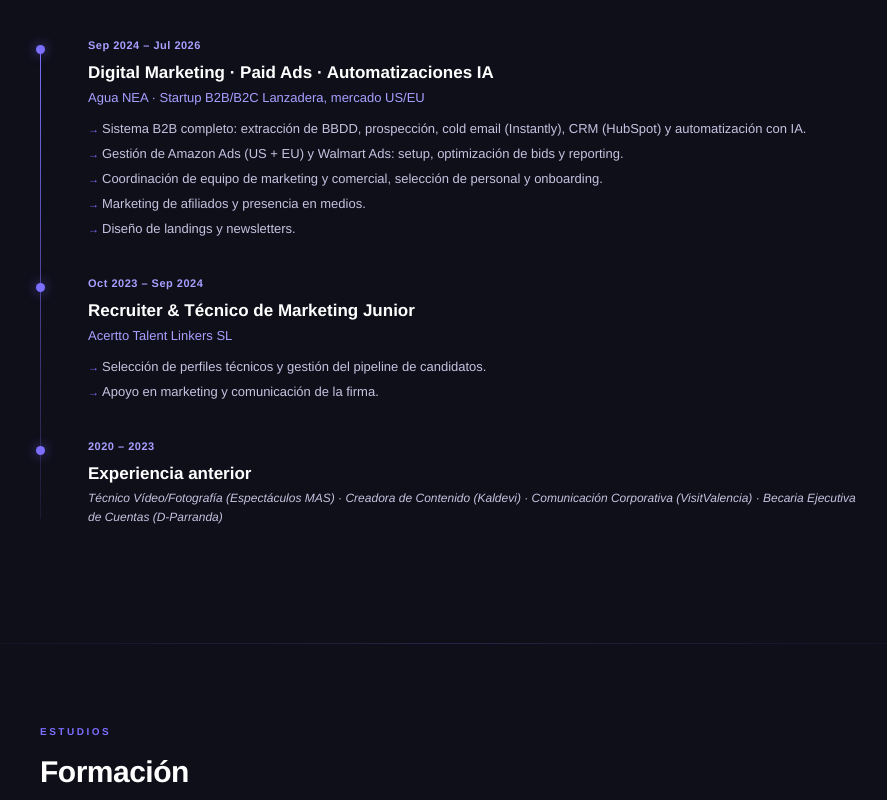
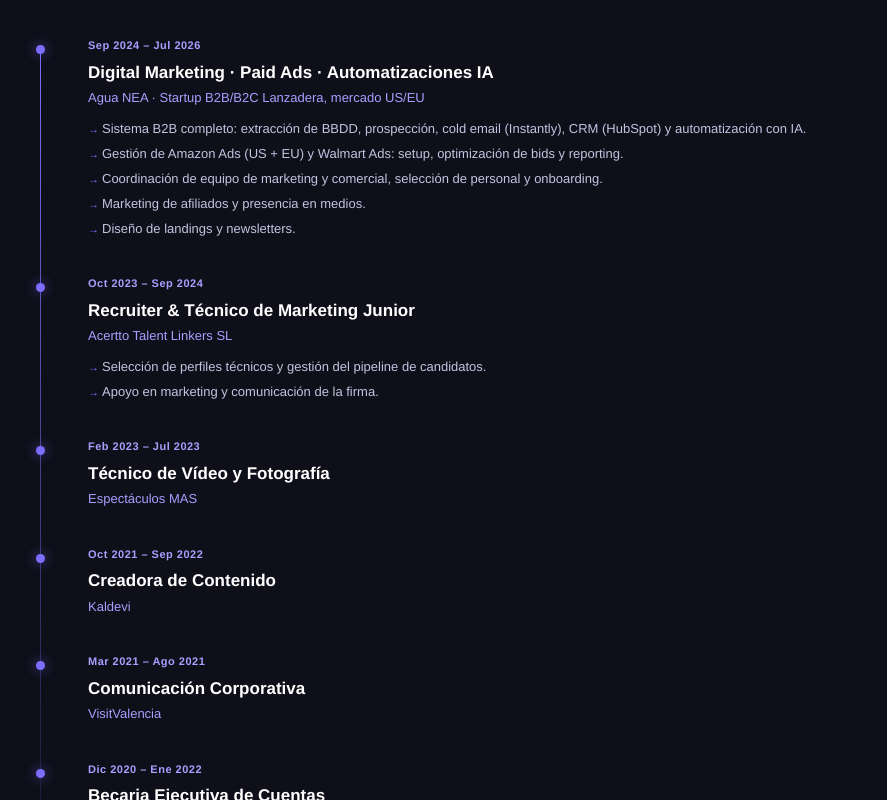
Before and after one commit to marinagarciamgg99-ux/marinagarciamgg99-ux.github.io, a plain HTML site: page index.html in a window 1280 px wide. Shown: the part 2000-2800 px from the top of the page, without its empty margins (190-1077 px from the left). Drawn offline with Linux system fonts and the light colour scheme.

Commit message:
Experiencia anterior desglosada en timeline

```diff
--- a/index.html
+++ b/index.html
@@ -327,9 +327,27 @@
       </ul>
     </div>
     <div class="timeline-item fade-in" style="transition-delay:0.15s">
-      <div class="timeline-date">2020 – 2023</div>
-      <div class="timeline-title">Experiencia anterior</div>
-      <p class="timeline-compact">Técnico Vídeo/Fotografía (Espectáculos MAS) · Creadora de Contenido (Kaldevi) · Comunicación Corporativa (VisitValencia) · Becaria Ejecutiva de Cuentas (D-Parranda)</p>
+      <div class="timeline-date">Feb 2023 – Jul 2023</div>
+      <div class="timeline-title">Técnico de Vídeo y Fotografía</div>
+      <div class="timeline-company">Espectáculos MAS</div>
+    </div>
+
+    <div class="timeline-item fade-in" style="transition-delay:0.18s">
+      <div class="timeline-date">Oct 2021 – Sep 2022</div>
+      <div class="timeline-title">Creadora de Contenido</div>
+      <div class="timeline-company">Kaldevi</div>
+    </div>
+
+    <div class="timeline-item fade-in" style="transition-delay:0.21s">
+      <div class="timeline-date">Mar 2021 – Ago 2021</div>
+      <div class="timeline-title">Comunicación Corporativa</div>
+      <div class="timeline-company">VisitValencia</div>
+    </div>
+
+    <div class="timeline-item fade-in" style="transition-delay:0.24s">
+      <div class="timeline-date">Dic 2020 – Ene 2022</div>
+      <div class="timeline-title">Becaria Ejecutiva de Cuentas</div>
+      <div class="timeline-company">D-Parranda</div>
     </div>
   </div>
 </section>
```
